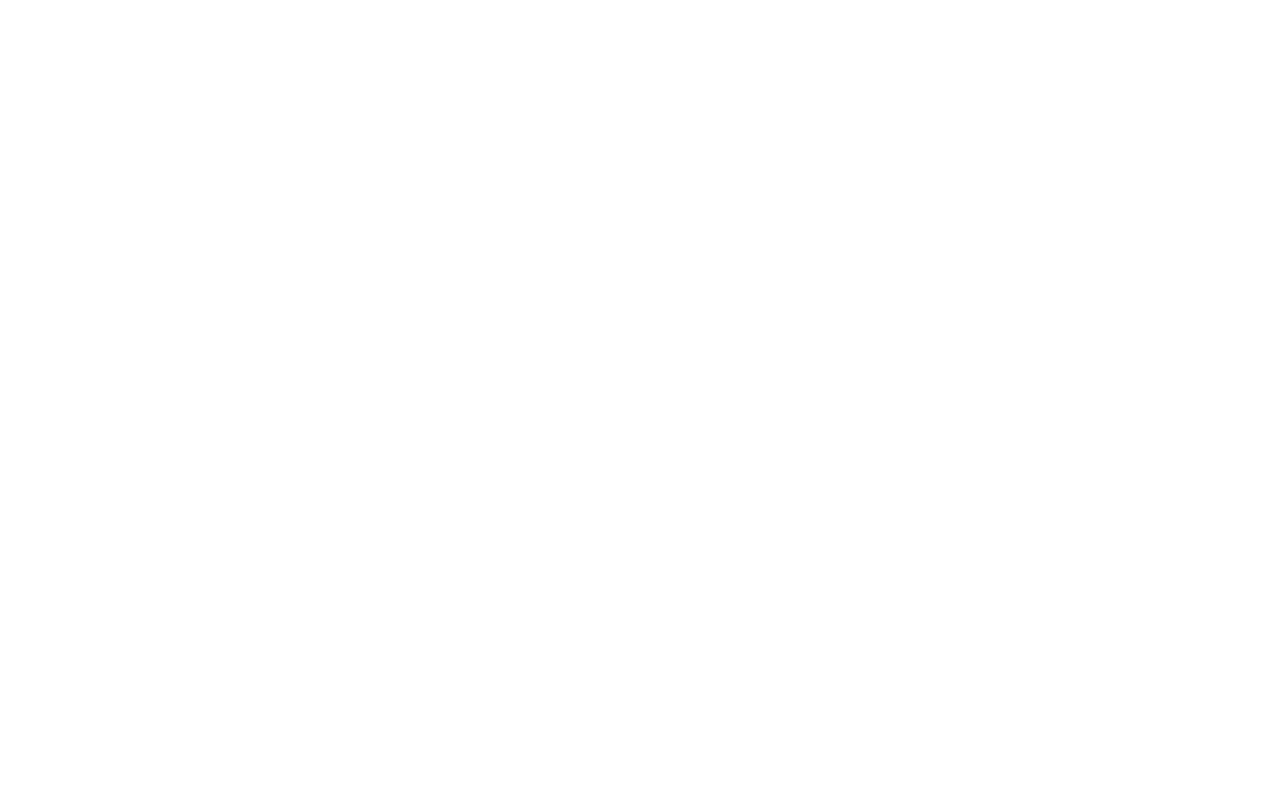
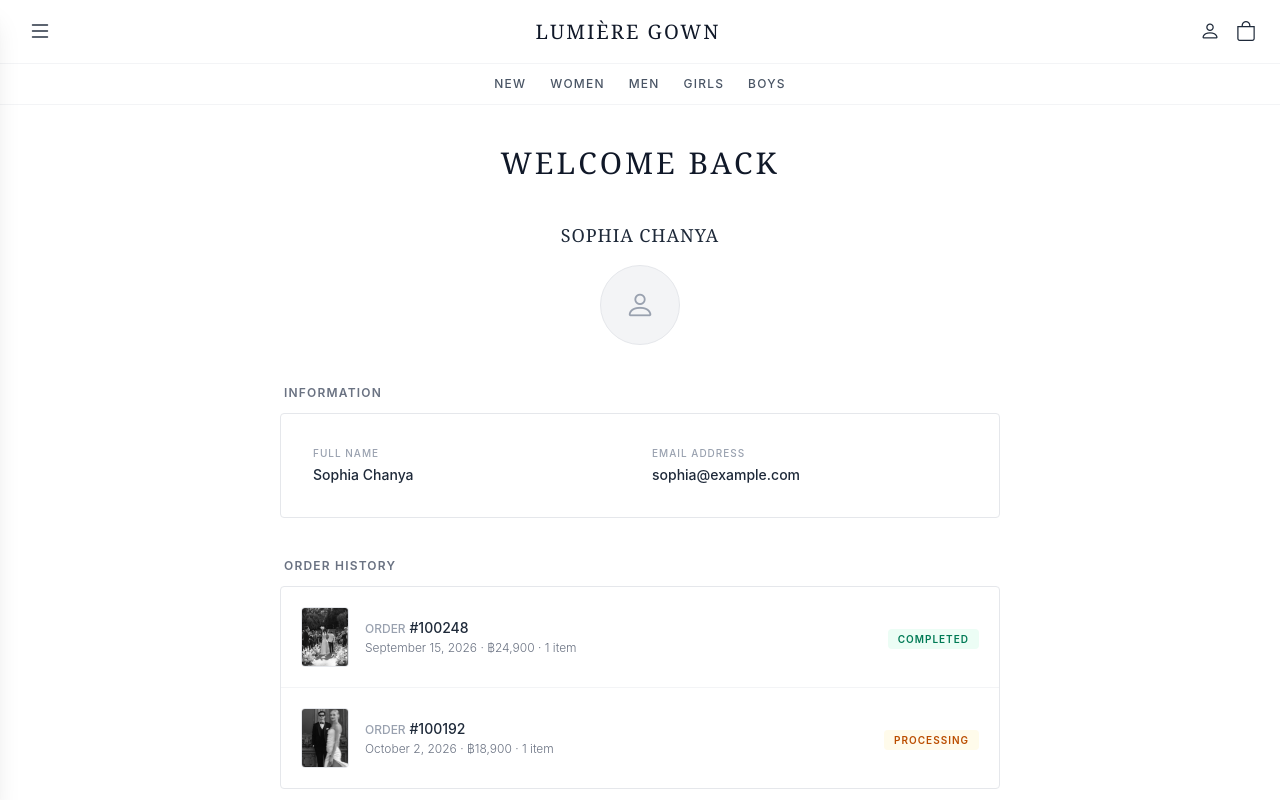
Before and after one commit to chanyabr24/Metric327, a Vue app in the folder lumiere-gown/: page /account in a window 1280 px wide. Before the commit this address had no page. Shown: the top 800 px of the page. Built offline with nearby package versions, Linux system fonts and the light colour scheme.

Commit message:
account page

```diff
--- a/lumiere-gown/src/router/index.js
+++ b/lumiere-gown/src/router/index.js
@@ -4,7 +4,8 @@
 import WomenView from '@/views/WomenView.vue'
 import MenView from '@/views/MenView.vue'
 import NewView from '@/views/NewView.vue'
-import BoysView from '../views/BoysView.vue'
+import BoysView from '@/views/BoysView.vue'
+import AccountView from '@/views/AccountView.vue'
 
 const routes = [
   {
@@ -33,6 +34,10 @@
     name: 'boys',
     component: BoysView
   },
+  { path: '/account',
+    name: 'account',
+    component: AccountView
+  },
 ]
 
 const router = createRouter({
--- /dev/null
+++ b/lumiere-gown/src/views/AccountView.vue
@@ -0,0 +1,268 @@
+<template>
+  <div class="min-h-screen bg-white text-gray-900 font-sans flex flex-col justify-between">
+    <!-- Header / Navbar -->
+    <header class="h-16 px-6 border-b border-gray-100 flex items-center justify-between sticky top-0 bg-white z-30">
+      <button
+        @click="isDrawerOpen = true"
+        class="text-2xl text-gray-800 hover:text-black cursor-pointer p-1"
+        aria-label="Open menu"
+      >
+        <i class="bi bi-list"></i>
+      </button>
+
+      <router-link to="/" class="text-xl font-serif tracking-widest uppercase">
+        LUMIÈRE GOWN
+      </router-link>
+
+      <div class="flex items-center space-x-4 text-xl">
+        <router-link to="/account" class="text-gray-800 hover:text-amber-600 transition-colors">
+          <i class="bi bi-person"></i>
+        </router-link>
+        <router-link to="/cart" class="text-gray-800 hover:text-amber-600 transition-colors">
+          <i class="bi bi-bag"></i>
+        </router-link>
+      </div>
+    </header>
+
+    <!-- Subnav Categories -->
+    <nav class="flex justify-center space-x-6 py-3 border-b border-gray-100 text-xs tracking-widest font-medium uppercase text-gray-600">
+      <router-link
+        v-for="cat in categories"
+        :key="cat"
+        :to="`/${cat.toLowerCase()}`"
+        class="hover:text-black transition-colors"
+      >
+        {{ cat }}
+      </router-link>
+    </nav>
+
+    <!-- Main Content -->
+    <main class="max-w-3xl mx-auto px-6 py-10 w-full flex-grow space-y-10">
+
+      <!-- Page Title -->
+      <div class="text-center">
+        <h1 class="text-2xl md:text-3xl font-serif tracking-widest uppercase text-gray-900">
+          Welcome Back
+        </h1>
+      </div>
+
+      <!-- Profile Area -->
+      <div class="text-center space-y-4">
+        <h2 class="text-lg font-serif tracking-wider uppercase text-gray-800">
+          {{ user.first_name }} {{ user.last_name }}
+        </h2>
+        <div class="w-20 h-20 bg-gray-100 rounded-full flex items-center justify-center mx-auto text-gray-400 text-3xl border border-gray-200">
+          <i class="bi bi-person"></i>
+        </div>
+      </div>
+
+      <!-- Information Section -->
+      <section class="space-y-3">
+        <h3 class="text-xs font-semibold tracking-widest uppercase text-gray-500 pl-1">
+          Information
+        </h3>
+        <div class="border border-gray-200 p-6 md:p-8 bg-white rounded-sm space-y-4">
+          <div class="grid grid-cols-1 md:grid-cols-2 gap-6">
+            <div>
+              <p class="text-[10px] font-medium tracking-widest uppercase text-gray-400 mb-1">
+                Full Name
+              </p>
+              <p class="text-sm font-medium text-gray-800">
+                {{ user.first_name || user.full_name }} {{ user.last_name || '' }}
+              </p>
+            </div>
+            <div>
+              <p class="text-[10px] font-medium tracking-widest uppercase text-gray-400 mb-1">
+                Email Address
+              </p>
+              <p class="text-sm font-medium text-gray-800">
+                {{ user.email_address }}
+              </p>
+            </div>
+            <div v-if="user.employee_id">
+              <p class="text-[10px] font-medium tracking-widest uppercase text-gray-400 mb-1">
+                Employee ID
+              </p>
+              <p class="text-sm font-medium text-gray-800">
+                {{ user.employee_id }}
+              </p>
+            </div>
+          </div>
+        </div>
+      </section>
+
+      <!-- Order History Section -->
+      <section class="space-y-3">
+        <h3 class="text-xs font-semibold tracking-widest uppercase text-gray-500 pl-1">
+          Order History
+        </h3>
+        <div class="border border-gray-200 bg-white rounded-sm divide-y divide-gray-100">
+          <template v-if="orders && orders.length > 0">
+            <div
+              v-for="order in orders"
+              :key="order.transaction_id"
+              class="flex items-center justify-between p-4 md:p-5"
+            >
+              <div class="flex items-center space-x-4">
+                <!-- First Item Thumbnail -->
+                <div
+                  v-if="getFirstItem(order).image"
+                  class="w-12 h-15 flex-shrink-0 overflow-hidden border border-gray-200 rounded-sm bg-gray-50"
+                >
+                  <img
+                    :src="getFirstItem(order).image"
+                    alt="Product"
+                    class="w-full h-full object-cover"
+                  />
+                </div>
+                <div
+                  v-else
+                  class="w-12 h-15 flex-shrink-0 bg-gray-100 flex items-center justify-center text-gray-400 border border-gray-200 rounded-sm"
+                >
+                  <i class="bi bi-box text-sm"></i>
+                </div>
+
+                <!-- Order Details -->
+                <div>
+                  <p class="text-sm font-medium text-gray-800 mb-0.5">
+                    <span class="text-gray-400 uppercase text-xs">Order</span>
+                    #{{ order.transaction_id }}
+                  </p>
+                  <p class="text-xs text-gray-500 font-light">
+                    {{ formatDate(order.created_at) }}
+                    · ฿{{ Number(order.amount).toLocaleString() }}
+                    <span v-if="parseItems(order.items).length > 0">
+                      · {{ parseItems(order.items).length }} {{ parseItems(order.items).length > 1 ? 'items' : 'item' }}
+                    </span>
+                  </p>
+                </div>
+              </div>
+
+              <!-- Order Status Badge -->
+              <div>
+                <span
+                  class="text-[10px] font-semibold tracking-widest uppercase px-2.5 py-1 rounded-sm"
+                  :class="getStatusBadgeClass(order.status)"
+                >
+                  {{ order.status || 'PROCESSING' }}
+                </span>
+              </div>
+            </div>
+          </template>
+
+          <div v-else class="p-8 text-center text-xs text-gray-400 uppercase tracking-wider">
+            No orders yet.
+          </div>
+        </div>
+      </section>
+
+      <!-- Logout Action -->
+      <div class="text-center pt-2">
+        <button
+          @click="handleLogout"
+          class="text-xs font-bold tracking-widest uppercase text-gray-900 hover:text-amber-700 transition-colors cursor-pointer border-b border-gray-300 pb-0.5"
+        >
+          Logout
+        </button>
+      </div>
+
+    </main>
+
+    <!-- Footer -->
+    <footer class="py-10 border-t border-gray-100 text-center space-y-4">
+      <h2 class="text-sm font-serif tracking-widest uppercase text-gray-800">LUMIÈRE GOWN</h2>
+      <div class="flex justify-center space-x-6 text-xl text-gray-700">
+        <a href="#" class="hover:text-black"><i class="bi bi-instagram"></i></a>
+        <a href="#" class="hover:text-black"><i class="bi bi-facebook"></i></a>
+        <a href="#" class="hover:text-black"><i class="bi bi-envelope"></i></a>
+      </div>
+      <p class="text-xs text-gray-400 font-light tracking-wider">© 2026 LUMIERE GOWN. ALL RIGHTS RESERVED.</p>
+    </footer>
+
+    <!-- Navigation Drawer Component -->
+    <Drawer :is-open="isDrawerOpen" @close="isDrawerOpen = false" />
+  </div>
+</template>
+
+<script setup>
+import { ref } from 'vue'
+import { useRouter } from 'vue-router'
+import Drawer from '../components/Drawer.vue'
+
+const router = useRouter()
+const isDrawerOpen = ref(false)
+const categories = ['NEW', 'WOMEN', 'MEN', 'GIRLS', 'BOYS']
+
+// Mock User Data (ในอนาคตจะดึงผ่าน API หรือ Pinia Store)
+const user = ref({
+  first_name: 'Sophia',
+  last_name: 'Chanya',
+  full_name: 'Sophia Chanya',
+  email_address: 'sophia@example.com',
+  employee_id: ''
+})
+
+// Mock Orders Data
+const orders = ref([
+  {
+    transaction_id: '100248',
+    amount: 24900,
+    status: 'COMPLETED',
+    created_at: '2026-09-15T10:30:00Z',
+    items: JSON.stringify([
+      { name: 'Elegance Lace Bridal Dress', image: '/images/newpage.jpg', price: 24900 }
+    ])
+  },
+  {
+    transaction_id: '100192',
+    amount: 18900,
+    status: 'PROCESSING',
+    created_at: '2026-10-02T14:20:00Z',
+    items: JSON.stringify([
+      { name: 'Velvet Midnight Suit', image: '/images/men.jpg', price: 18900 }
+    ])
+  }
+])
+
+// Parse JSON string or return array
+const parseItems = (items) => {
+  if (typeof items === 'string') {
+    try { return JSON.parse(items) } catch (e) { return [] }
+  }
+  return items || []
+}
+
+// Get First Item for Thumbnail
+const getFirstItem = (order) => {
+  const items = parseItems(order.items)
+  return items[0] || {}
+}
+
+// Format Date String
+const formatDate = (dateStr) => {
+  if (!dateStr) return 'N/A'
+  try {
+    return new Date(dateStr).toLocaleDateString('en-US', {
+      year: 'numeric',
+      month: 'long',
+      day: 'numeric'
+    })
+  } catch (e) {
+    return 'N/A'
+  }
+}
+
+// Order Status Badge styling matching Custom CSS
+const getStatusBadgeClass = (status) => {
+  const s = (status || '').toUpperCase()
+  if (s === 'COMPLETED') return 'bg-emerald-50 text-emerald-700'
+  if (s === 'CANCELLED') return 'bg-rose-50 text-rose-700'
+  return 'bg-amber-50 text-amber-700' // PROCESSING
+}
+
+// Logout Action
+const handleLogout = () => {
+  // เคลียร์ Token / Session แล้ว Navigate ไปหน้าแรก
+  router.push('/')
+}
+</script>
```
